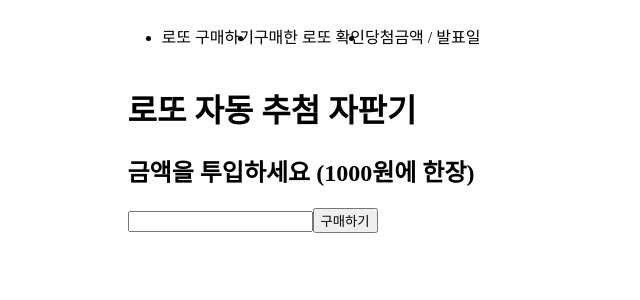
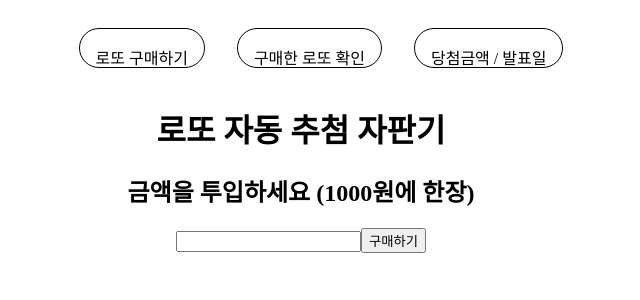
Before and after one commit to tnehd1998/Lotto, a React (Create React App) app: page / in a window 1280 px wide. Shown: the top 300 px of the page, without its empty margins (339-979 px from the left). Built offline with nearby package versions, Linux system fonts and the light colour scheme.

Commit message:
style: 전체적인 디자인 개선

```diff
--- a/src/App.jsx
+++ b/src/App.jsx
@@ -10,6 +10,16 @@ const AppWrapper = styled.div`
   flex-direction: column;
   justify-content: center;
   align-items: center;
+  text-align: center;
+  border-radius: 20px;
+  width: 80vw;
+  height: 80vh;
+  margin: auto;
+`;
+
+const Contents = styled.div`
+  height: 70vh;
+  display: flex;
 `;
 
 const App = () => {
@@ -65,6 +75,15 @@ const App = () => {
     setShowNumber((showNumber) => !showNumber);
   };
 
+  const calculateTimeLeft = () => {
+    let time = (Number(new Date("2022-01-29")) - Number(new Date())) / 1000;
+    const days = Math.floor(time / 86400);
+    const hours = Math.floor((time - 86400 * days) / 3600);
+    const minutes = Math.floor((time - 86400 * days - 3600 * hours) / 60);
+    const seconds = Math.floor(time % 60);
+    return `${days}일 ${hours - 9}시간 ${minutes}분 ${seconds}초`;
+  };
+
   useEffect(() => {
     if (localStorage.getItem("lottos")) {
       const data = JSON.parse(localStorage.getItem("lottos"));
@@ -86,18 +105,10 @@ const App = () => {
     };
   }, []);
 
-  const calculateTimeLeft = () => {
-    let time = (Number(new Date("2022-01-29")) - Number(new Date())) / 1000;
-    const days = Math.floor(time / 86400);
-    const hours = Math.floor((time - 86400 * days) / 3600);
-    const minutes = Math.floor((time - 86400 * days - 3600 * hours) / 60);
-    const seconds = Math.floor(time % 60);
-    return `${days}일 ${hours - 9}시간 ${minutes}분 ${seconds}초`;
-  };
-
   return (
     <AppWrapper>
       <Header setCurrentCategory={setCurrentCategory} />
+      <Contents>
         {currentCategory === "buy" ? (
           <BuyLotto
             onChangeMoney={onChangeMoney}
@@ -114,6 +125,7 @@ const App = () => {
         ) : (
           <LottoResult timeUntilResult={timeUntilResult} />
         )}
+      </Contents>
     </AppWrapper>
   );
 };
--- a/src/components/Header/Header.jsx
+++ b/src/components/Header/Header.jsx
@@ -3,10 +3,16 @@ import styled from "styled-components";
 
 const HeaderWrapper = styled.ul`
   display: flex;
+  height: 5vh;
 `;
 
 const Category = styled.li`
   cursor: pointer;
+  list-style: none;
+  margin: 0 1em;
+  border: 1px solid black;
+  padding: 1em;
+  border-radius: 20px;
 `;
 
 const Header = ({ setCurrentCategory }) => {
```
Lines whose indentation alone changed are shown as unchanged.
